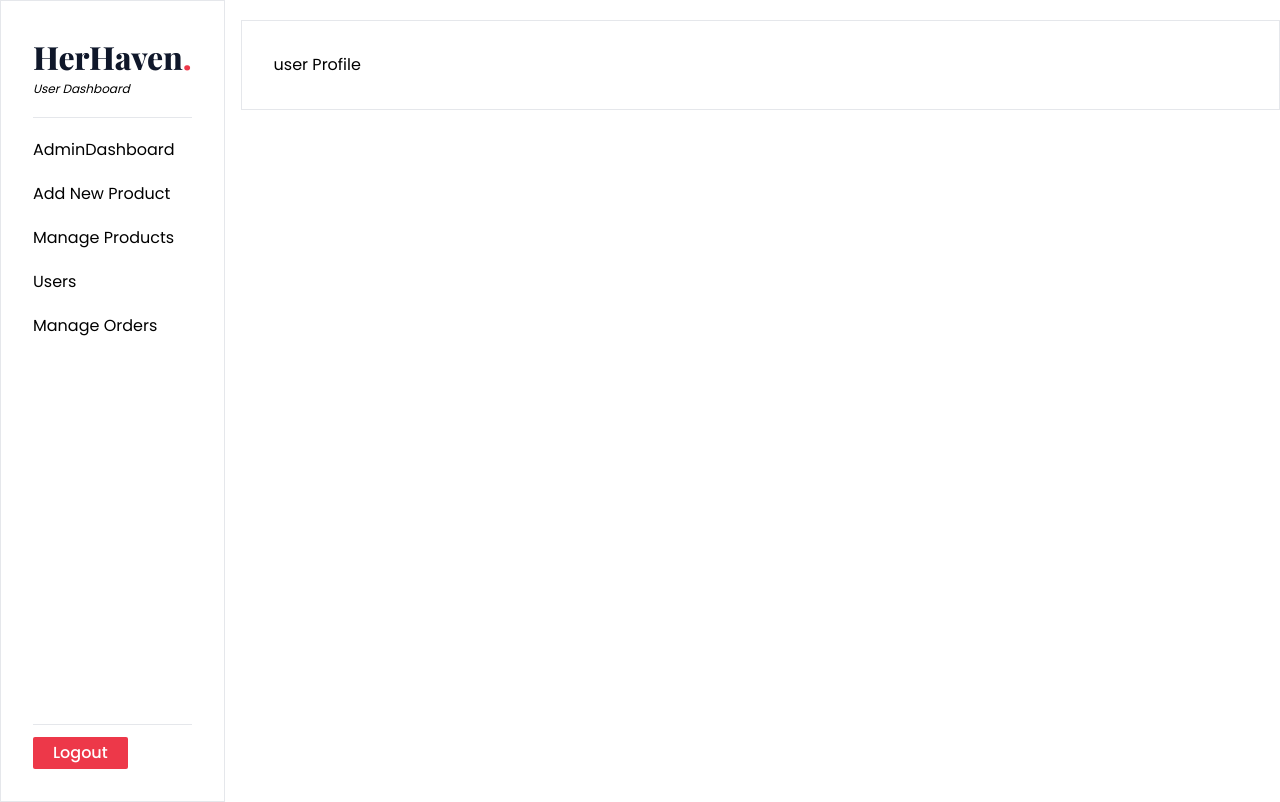
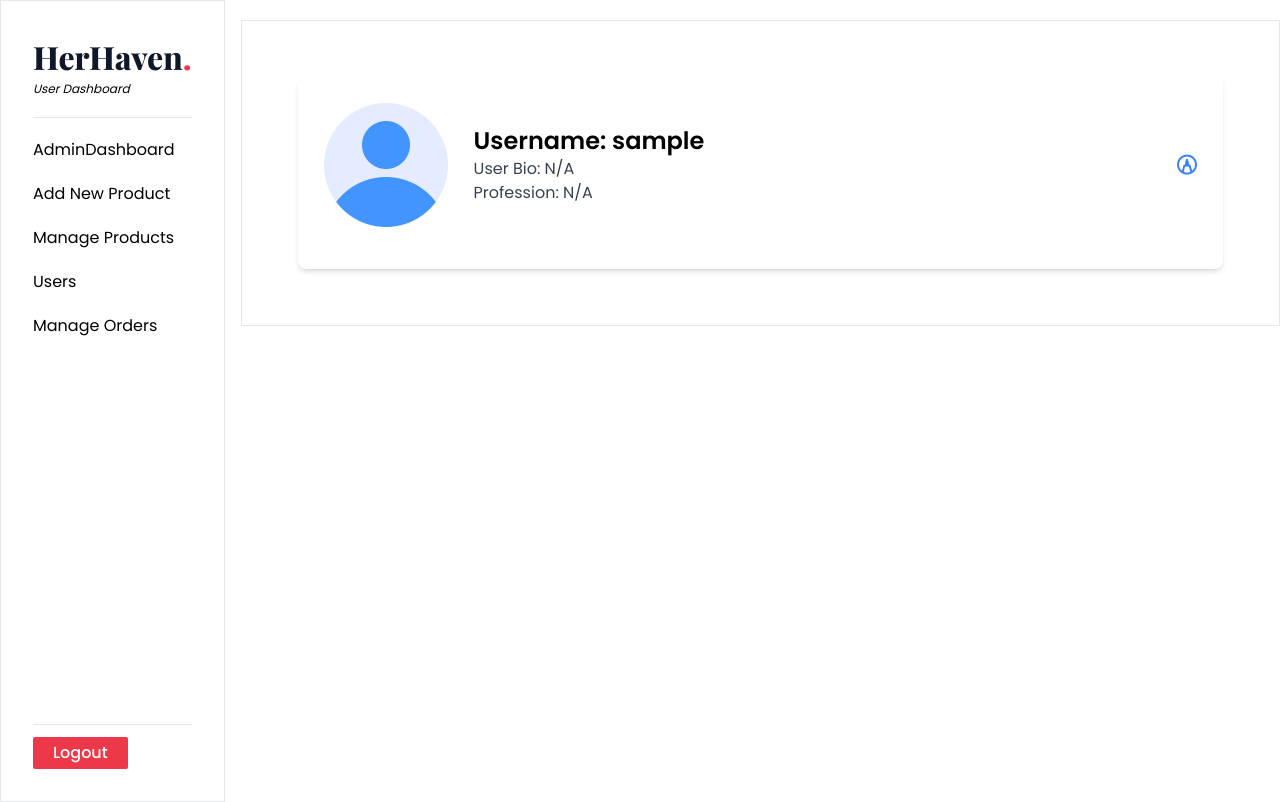
Before and after one commit to brainiac1010/Her-Haven, a React (Vite) app: page /dashboard/profile in a window 1280 px wide. Built offline with nearby package versions, Linux system fonts and the light colour scheme; sample sign-in values are in the browser's storage.

Commit message:
user deshboard

```diff
--- /dev/null
+++ b/src/components/pages/dashboard/user/UserProfile.jsx
@@ -0,0 +1,128 @@
+import React, { useEffect, useState } from 'react';
+import { useDispatch, useSelector } from 'react-redux';
+import { useEditProfileMutation } from '../../../../redux/features/auth/authApi';
+import avatarImg from '../../../../assets/avatar.png';
+import 'remixicon/fonts/remixicon.css';
+import { setUser } from '../../../../redux/features/auth/authSlice';
+
+const UserProfile = () => {
+  const dispatch = useDispatch();
+  const { user } = useSelector((state) => state.auth);
+  const [editProfile, { isLoading, isError, error, isSuccess }] = useEditProfileMutation();
+
+  const [formData, setFormData] = useState({
+    username: '',
+    profileImage: '',
+    bio: '',
+    profession: '',
+    userId: '',
+  });
+
+  const [isModalOpen, setIsModalOpen] = useState(false);
+
+  useEffect(() => {
+    if (user) {
+      setFormData({
+        username: user?.username || '',
+        profileImage: user?.profileImage || '',
+        bio: user?.bio || '',
+        profession: user?.profession || '',
+        userId: user?.id || '',
+      });
+    }
+  }, [user]);
+
+  const handleChange = (e) => {
+    setFormData({
+      ...formData,
+      [e.target.name]: e.target.value
+    })
+  }
+  // console.log("Sending Data:", formData);
+
+
+  const handleSubmit = async (e) => {
+    e.preventDefault();
+
+    const updatedUser = {
+      username: formData.username,
+      profileImage: formData.profileImage,
+      bio: formData.bio,
+      profession: formData.profession,
+      userId: formData.userId
+    };
+
+    // console.log("Updating with NEW:", updatedUser);
+
+    try {
+      const response = await editProfile(updatedUser).unwrap();
+      console.log("Profile updated:", response);
+
+      dispatch(setUser(response.user));
+      localStorage.setItem('user', JSON.stringify(response.user))
+      alert("Profile update successfully!")
+    }
+    catch (error) {
+      console.error('Failed to update profile', error);
+      console.error('Error details:', error?.data);
+      alert( 'Failed to update profile. Please try again');
+    }
+    setIsModalOpen(false);
+
+  };
+
+
+  return (
+    <div className='container mx-auto p-6'>
+      <div className='bg-white shadow-md rounded-lg p-6'>
+        <div className='flex items-center mb-4'>
+          <img src={formData?.profileImage || avatarImg} alt='Profile' className='w-32 h-32 object-cover rounded-full' />
+          <div className='ml-6'>
+            <h3 className='text-2xl font-semibold'>Username: {formData?.username || 'N/A'}</h3>
+            <p className='text-gray-700'>User Bio: {formData.bio || 'N/A'}</p>
+            <p className='text-gray-700'>Profession: {formData.profession || 'N/A'}</p>
+          </div>
+          <button onClick={() => setIsModalOpen(true)} className='ml-auto  text-blue-500 hover:text-blue-700'>
+            <i className='ri-markup-line text-2xl '></i>
+          </button>
+        </div>
+      </div>
+
+      {isModalOpen && (
+        <div className='fixed inset-0 bg-black bg-opacity-90 flex items-center justify-center z-50'>
+          <div className='bg-white p-6 rounded-lg md:w-96 max-w-xl mx-auto relative'>
+            <button onClick={() => setIsModalOpen(false)} className='absolute top-2 right-2 text-gray-500 hover:text-gray-700'>
+              <i className='ri-close-circle-line text-3xl p-1 bg-gray-800 rounded-full text-white'></i>
+            </button>
+            <h2 className='text-2xl font-bold mb-4'>Edit Profile</h2>
+            <form onSubmit={handleSubmit}>
+              <div className='mb-4'>
+                <label htmlFor='username' className='block text-sm font-medium text-gray-700'>Username</label>
+                <input type='text' name='username' value={formData?.username} onChange={handleChange} placeholder='Username' className='mt-1 p-2 w-full border border-gray-300 rounded-md shadow-sm' required />
+              </div>
+              <div className='mb-4'>
+                <label htmlFor='profileImage' className='block text-sm font-medium text-gray-700'>Profile Image URL</label>
+                <input type='text' name='profileImage' value={formData?.profileImage} onChange={handleChange} placeholder='Profile Image URL' className='mt-1 p-2 w-full border border-gray-300 rounded-md shadow-sm' required />
+              </div>
+              <div className='mb-4'>
+                <label htmlFor='bio' className='block text-sm font-medium text-gray-700'>Write Your Bio</label>
+                <textarea name='bio' rows='3' className='mt-1 p-2 w-full border border-gray-300 rounded-md shadow-sm' value={formData?.bio} placeholder='Add your bio' onChange={handleChange}></textarea>
+              </div>
+              <div className='mb-4'>
+                <label htmlFor='profession' className='block text-sm font-medium text-gray-700'>Profession</label>
+                <input type='text' name='profession' value={formData?.profession} onChange={handleChange} placeholder='Profession' className='mt-1 p-2 w-full border border-gray-300 rounded-md shadow-sm' required />
+              </div>
+              <button className={`mt-4 w-full bg-blue-500 text-white py-2 px-4 rounded-md ${isLoading ? 'opacity-50 cursor-not-allowed' : ''}`} type='submit' disabled={isLoading}>
+                {isLoading ? 'Saving...' : 'Save Changes'}
+              </button>
+              {isError && <p className='mt-2 text-red-500'>{error?.data?.message || 'Failed to update profile. Please try again.'}</p>}
+              {isSuccess && <p className='mt-2 text-green-500'>Profile updated successfully!</p>}
+            </form>
+          </div>
+        </div>
+      )}
+    </div>
+  );
+};
+
+export default UserProfile;
--- a/src/routers/router.jsx
+++ b/src/routers/router.jsx
@@ -15,6 +15,7 @@
 import OrderDetails from "../components/pages/dashboard/user/OrderDetails";
 import UserPayments from "../components/pages/dashboard/user/UserPayments";
 import UserReviews from "../components/pages/dashboard/user/UserReviews";
+import UserProfile from "../components/pages/dashboard/user/UserProfile";
 
 const router = createBrowserRouter([
     {
@@ -76,7 +77,7 @@
             { path: "", element: <UserDMain></UserDMain> },
             { path: "orders", element: <UserOrder></UserOrder> },
             { path: "payments", element: <UserPayments></UserPayments> },
-            { path: "profile", element: <div>user Profile</div> },
+            { path: "profile", element: <UserProfile></UserProfile> },
             { path: "reviews", element: <UserReviews></UserReviews> },
 
             //admin routes(only accessible for admin) TODO :ROLE FILED INCLUDE with privet route
```
